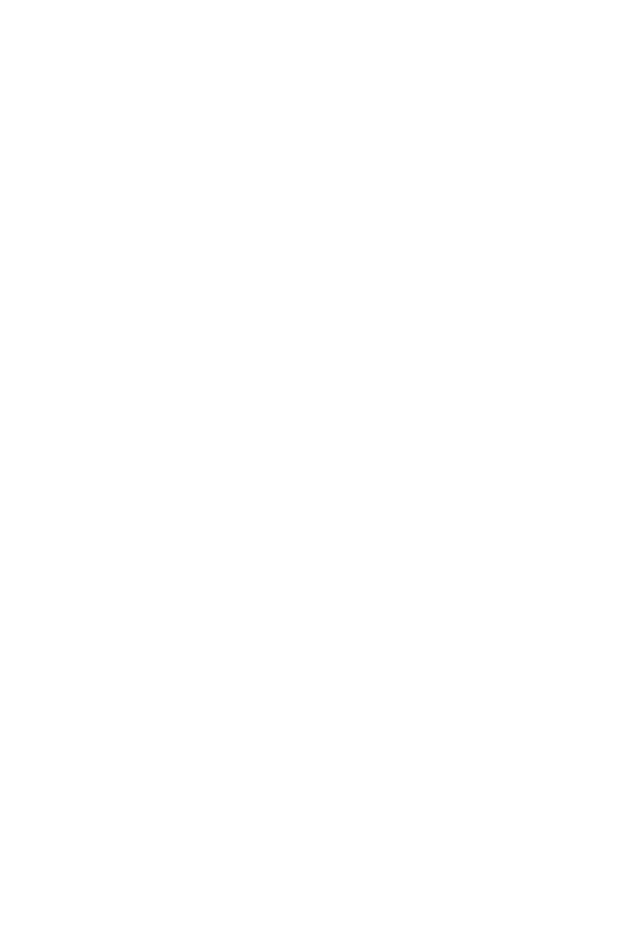
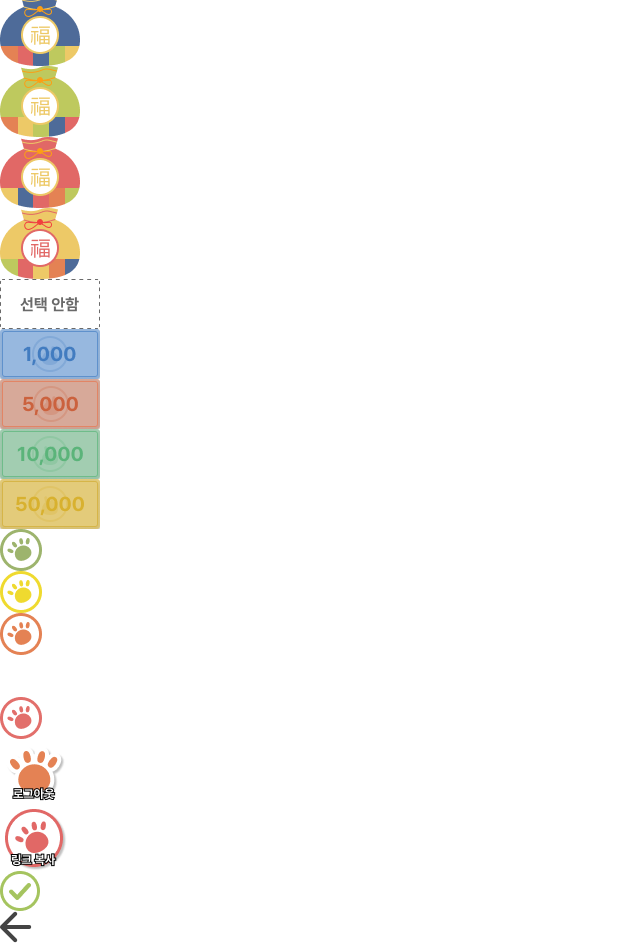
Before and after one commit to HNY-6/LuckyLetter-FE, a React (Create React App) app: page /login in a window 1280 px wide. Shown: the part 100-1043 px from the top of the page, without its empty margins (0-640 px from the left). Before the commit the page ends 800 px from the top, so only its background shows below. Built offline with nearby package versions, Linux system fonts and the light colour scheme.

Commit message:
Style : 공동 버튼 추가

```diff
--- /dev/null
+++ b/src/components/button/Button.tsx
@@ -0,0 +1,108 @@
+import styled from "styled-components";
+import button from "@/assets/btn_sprites.png";
+
+// Pocket
+const PocketProperty = styled.div`
+  width: 80px;
+  height: 71px;
+`;
+
+export const PocketOrangeImg = styled(PocketProperty)`
+  background: url(${button}) -10px -10px;
+`;
+
+export const PocketYellowImg = styled(PocketProperty)`
+  background: url(${button}) -110px -10px;
+`;
+
+export const PocketRedImg = styled(PocketProperty)`
+  background: url(${button}) -10px -101px;
+`;
+
+export const PocketGreenImg = styled(PocketProperty)`
+  background: url(${button}) -110px -101px;
+`;
+
+export const PocketBlueImg = styled(PocketProperty)`
+  background: url(${button}) -210px -10px;
+`;
+
+// Money
+
+const MoneyProperty = styled.div`
+  width: 100px;
+  height: 50px;
+`;
+
+export const MoneyDefaultImg = styled(MoneyProperty)`
+  background: url(${button}) -10px -192px;
+`;
+
+export const Money1000Img = styled(MoneyProperty)`
+  background: url(${button}) -310px -150px;
+`;
+
+export const Money5000Img = styled(MoneyProperty)`
+  background: url(${button}) -310px -80px;
+`;
+
+export const Money10000Img = styled(MoneyProperty)`
+  background: url(${button}) -130px -192px;
+`;
+
+export const Money50000Img = styled(MoneyProperty)`
+  background: url(${button}) -310px -10px;
+`;
+
+// 개발바닥
+
+const DogStampProperty = styled.div`
+  width: 42px;
+  height: 42px;
+`;
+
+export const DogRedStampImg = styled(DogStampProperty)`
+  background: url(${button}) -97px -262px;
+`;
+
+export const DogWhiteStampImg = styled(DogStampProperty)`
+  background: url(${button}) -159px -262px;
+`;
+
+export const DogOrangeStampImg = styled(DogStampProperty)`
+  background: url(${button}) -221px -262px;
+`;
+
+export const DogGreenStampImg = styled(DogStampProperty)`
+  background: url(${button}) -283px -262px;
+`;
+
+export const DogYellowStampImg = styled(DogStampProperty)`
+  background: url(${button}) -345px -262px;
+`;
+
+// 로그인 링크복사 뒤로가기 체크버튼
+
+export const ArrowBackBtn = styled.div`
+  width: 32px;
+  height: 32px;
+  background: url(${button}) -10px -348px;
+`;
+
+export const SelectMarkImg = styled.div`
+  width: 40px;
+  height: 40px;
+  background: url(${button}) -250px -192px;
+`;
+
+export const CopyLinkBtn = styled.div`
+  width: 67px;
+  height: 66px;
+  background: url(${button}) -210px -101px;
+`;
+
+export const LogoutBtn = styled.div`
+  width: 67px;
+  height: 66px;
+  background: url(${button}) -10px -262px;
+`;
--- a/src/pages/Login.tsx
+++ b/src/pages/Login.tsx
@@ -1,8 +1,49 @@
+import {
+  PocketOrangeImg,
+  PocketBlueImg,
+  PocketGreenImg,
+  PocketRedImg,
+  PocketYellowImg,
+  Money1000Img,
+  MoneyDefaultImg,
+  Money5000Img,
+  Money10000Img,
+  Money50000Img,
+  DogGreenStampImg,
+  DogRedStampImg,
+  DogWhiteStampImg,
+  DogOrangeStampImg,
+  DogYellowStampImg,
+  LogoutBtn,
+  CopyLinkBtn,
+  SelectMarkImg,
+  ArrowBackBtn,
+} from "@/components/button/Button";
+
 const Login = () => {
   return (
     <div>
       <h2>Login</h2>
       <p>임시로 만들어둔 페이지입니다.</p>
+      <PocketOrangeImg></PocketOrangeImg>
+      <PocketBlueImg></PocketBlueImg>
+      <PocketGreenImg></PocketGreenImg>
+      <PocketRedImg></PocketRedImg>
+      <PocketYellowImg></PocketYellowImg>
+      <MoneyDefaultImg></MoneyDefaultImg>
+      <Money1000Img></Money1000Img>
+      <Money5000Img></Money5000Img>
+      <Money10000Img></Money10000Img>
+      <Money50000Img></Money50000Img>
+      <DogGreenStampImg></DogGreenStampImg>
+      <DogYellowStampImg></DogYellowStampImg>
+      <DogOrangeStampImg></DogOrangeStampImg>
+      <DogWhiteStampImg></DogWhiteStampImg>
+      <DogRedStampImg></DogRedStampImg>
+      <LogoutBtn></LogoutBtn>
+      <CopyLinkBtn></CopyLinkBtn>
+      <SelectMarkImg></SelectMarkImg>
+      <ArrowBackBtn></ArrowBackBtn>
     </div>
   );
 };
```
Also changed, not shown: src/assets/btn_sprites.png (added).
